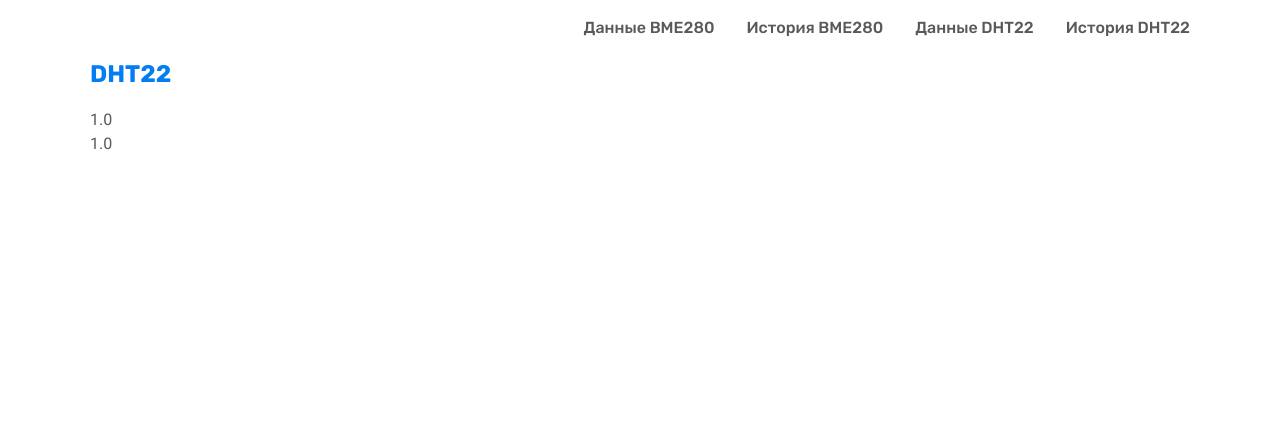
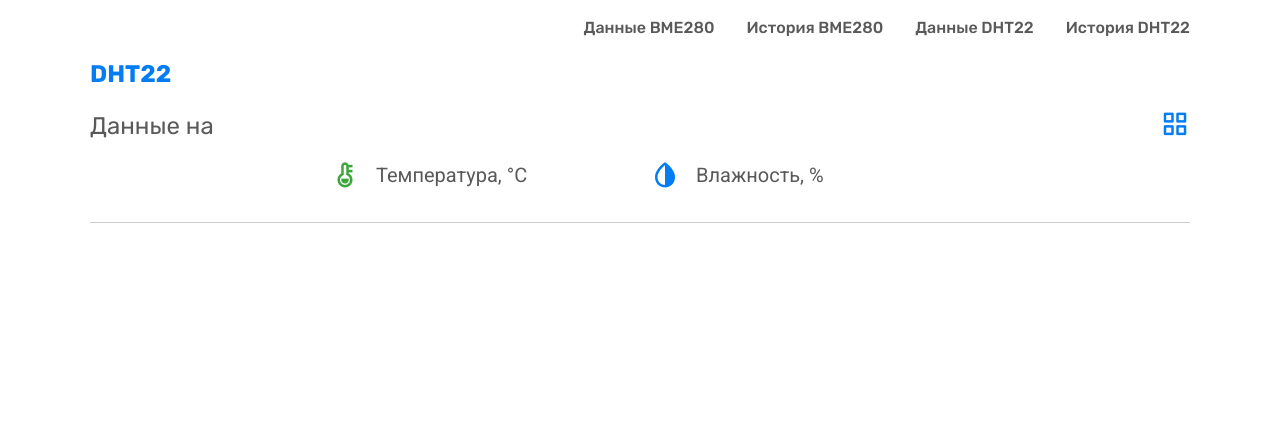
Before and after one commit to Missisol/rpi-sensors, a Django app: page /dht/ in a window 1280 px wide. Shown: the top 422 px of the page. Run offline with Django 4.2, Linux system fonts and the light colour scheme; tables that the repository leaves empty hold one stand-in row (values such as "Sample post"); some libraries are stand-ins or nearby versions.

Commit message:
Dht data page created

```diff
--- /dev/null
+++ b/meteo/static/js/dht_data.js
@@ -0,0 +1,195 @@
+const dateEl = document.querySelector('#local-date')
+
+const temperatureDiv = document.getElementById("temperature");
+const humidityDiv = document.getElementById("humidity");
+
+const temperatureGaugeDiv = document.getElementById("temperature-gauge");
+const humidityGaugeDiv = document.getElementById("humidity-gauge");
+const gaugeDivs = [temperatureGaugeDiv, humidityGaugeDiv]
+
+const temperatureHistoryDiv = document.getElementById("temperature-chart");
+const humidityHistoryDiv = document.getElementById("humidity-chart");
+const historyDivs = [temperatureHistoryDiv, humidityHistoryDiv]
+
+const gaugeDataArr = [
+  {
+    name: 'temperature',
+    text: 'Температура, &deg;C',
+    reference: 30,
+    range: [null, 50],
+    color: "#3ba639",
+    steps: [
+      { range: [0, 20], color: "#fff" },
+      { range: [20, 30], color: "#aaffa9" },
+      { range: [30, 50], color: "#ef7985" },
+    ],
+    value: 40,
+  },
+  {
+    name: 'humidity',
+    text: 'Влажность, %',
+    reference: 40,
+    range: [null, 100],
+    color: "#047df3",
+    steps: [
+      { range: [0, 40], color: "#fff" },
+      { range: [40, 60], color: "#a6cdf3" },
+      { range: [60, 100], color: "#70b0ef" },
+    ],
+    value: 70,
+  },
+];
+
+/* Gauge layout */
+const layout = {
+  width: 300,
+  height: 250,
+  margin: { t: 30, b: 30, l: 30, r: 30 },
+};
+
+/* Gauge config */
+const config = {
+  responsive: true,
+  displayModeBar: false,
+};
+
+function getGaugePlotly() {
+  gaugeDataArr.forEach((data, idx) => {
+    const trace = [
+      {
+        type: "indicator",
+        mode: "gauge+number",
+        title: { text: data.text },
+        gauge: {
+          axis: { range: data.range },
+          bar: { color: data.color},
+          steps: data.steps,
+          threshold: {
+            line: { color: "red", width: 4 },
+            thickness: 0.75,
+            value: data.value,
+          },
+        },
+      },
+    ];
+    Plotly.newPlot(gaugeDivs[idx], trace, layout, config);
+  })
+};
+
+function updateSensorReadings() {
+  fetch(`/api/dht-last/`)
+    .then((response) => response.json())
+    .then((jsonResponse) => {
+      const res = jsonResponse.results[0]
+      const temperature = res.temperature;
+      const humidity = res.humidity;
+      const localDate = new Date(res.full_date).toLocaleString('ru');
+
+      updateGauge(temperature, humidity);
+      updateBoxes(temperature, humidity, localDate);
+    });
+};
+
+function updateGauge(temperature, humidity) {
+  const temperature_update = {
+    value: temperature,
+  };
+  const humidity_update = {
+    value: humidity,
+  };
+
+  Plotly.update(temperatureGaugeDiv, temperature_update);
+  Plotly.update(humidityGaugeDiv, humidity_update);
+}
+
+function updateBoxes(temperature, humidity, localDate) {
+  temperatureDiv.innerHTML = temperature;
+  humidityDiv.innerHTML = humidity;
+  dateEl.innerHTML = localDate;
+}
+
+const historyDataArr = [
+  { name: 'temperature', text: 'Температура', colorway: '3ba639' },
+  { name: 'humidity', text: 'Влажность', colorway: '047df3' },
+];
+
+function getHystoryPlotly() {
+  historyDataArr.forEach((data, idx) => {
+    const trace = {
+      x: [],
+      y: [],
+      name: data.name,
+      mode: "lines+markers",
+      type: "line",
+    };
+    const layout = {
+      height: 300,
+      title: {
+        text: data.text,
+      },
+      font: {
+        size: 14,
+        color: "#808080",
+      },
+      colorway: [data.colorway],
+    };
+    Plotly.newPlot(historyDivs[idx], [trace], layout, config);
+  })
+};
+
+function getDataForLineChart(dataArr, field) {
+  return dataArr.map(item => item[field])
+};
+
+function updateLastData() {
+  let datesArr;
+  let temperatureArr;
+  let humidityArr;
+  fetch('/api/dht/')
+    .then((res) => res.json())
+    .then((jsonRes) => {
+      const res = jsonRes.results
+      datesArr = getDataForLineChart(res, 'full_date');
+      temperatureArr = getDataForLineChart(res, 'temperature');
+      humidityArr = getDataForLineChart(res, 'humidity');
+
+      updateCharts(
+        datesArr,
+        temperatureArr,
+        temperatureHistoryDiv,
+      );
+      updateCharts(
+        datesArr,
+        humidityArr,
+        humidityHistoryDiv,
+      );
+  })
+};
+
+function updateCharts(xArray, yArray, historyDiv) {
+  const data_update = {
+    x: [xArray],
+    y: [yArray],
+  };
+    Plotly.update(historyDiv, data_update);
+}
+
+const timer = 30000
+// const timer = 60 * 1000 * 5
+// const timer = 60 * 1000 * 15 // every 15 minutes
+
+function loop() {
+  setTimeout(() => {
+    updateSensorReadings();
+    updateLastData();
+    loop();
+  }, timer);
+}
+
+(function init() {
+  getGaugePlotly();
+  updateSensorReadings();
+  getHystoryPlotly();
+  updateLastData();
+  loop();
+})();
--- a/meteo/templates/meteo/bme_data.html
+++ b/meteo/templates/meteo/bme_data.html
@@ -9,7 +9,7 @@
   {% include 'meteo/includes/page_title.html' with title="BME280" %}
   {% include 'meteo/includes/bme_last.html' %}
   <div class="delimiter"></div>
-  {% include 'meteo/includes/bme_dynamic.html' %}
+  {% include 'meteo/includes/sensor_dynamic.html' %}
 {% endblock %}
 
 {% block script %}
--- a/meteo/templates/meteo/dht_data.html
+++ b/meteo/templates/meteo/dht_data.html
@@ -1,17 +1,18 @@
 {% extends 'meteo/base.html' %}
+{% load static %}
+
+{% block styles %}
+<link rel="stylesheet" href="{% static 'css/data.css' %}">
+{% endblock %}
 
 {% block content %}
+    {% include 'meteo/includes/page_title.html' with title="DHT22" %}
+    {% include 'meteo/includes/dht_last.html' %}
+    <div class="delimiter"></div>
+    {% include 'meteo/includes/sensor_dynamic.html' %}
+{% endblock %}
 
-
-{% include 'meteo/includes/page_title.html' with title="DHT22" %}
-{% if object_list %}
-<ul>
-    {% for data in object_list %}
-        <li>{{ data.temperature }}</li>
-        <li>{{ data.humidity }}</li>
-    {% endfor %}
-    </ul>
-{% else %}
-    <p>No data are available.</p>
-{% endif %}
+{% block script %}
+    <script src="{% static 'js/dht_data.js' %}" charset="utf-8"></script>
+    <script src="{% static 'js/toggle.js' %}" charset="utf-8"></script>
 {% endblock %}
--- /dev/null
+++ b/meteo/templates/meteo/includes/dht_last.html
@@ -0,0 +1,43 @@
+<section class="section gauge">
+  {% if object_list %}
+    <div class="gauge__header">
+      <div class="gauge__title-wrapper">
+        <h2 class="title">
+          Данные на&nbsp;
+          <span id="local-date" class="title title--date"></span>
+        </h2>
+      </div>
+      <div id="icon-wrapper">
+        <i class="bx bx-grid-alt gauge__icon"></i>
+        <i class="bx bx-list-ul gauge__icon hidden"></i>
+      </div>
+    </div>
+    <div class="wrapper gauge-wrapper hidden">
+      <div class="gauge__box">
+        <div id="temperature-gauge"></div>
+      </div>
+      <div class="gauge__box">
+        <div id="humidity-gauge"></div>
+      </div>
+    </div>
+
+    <div class="wrapper box-wrapper visible">
+      <div class="box">
+        <i class="bx bxs-thermometer readings"></i>
+        <div class="box__content">
+          <div class="box__title">Температура, &deg;C</div>
+          <div class="box__data" id="temperature"></div>
+        </div>
+      </div>
+      <div class="box">
+        <i class="bx bxs-droplet-half readings readings--two"></i>
+        <div class="box__content">
+          <div class="box__title">Влажность, %</div>
+          <div class="box__data" id="humidity"></div>
+        </div>
+      </div>
+    </div>
+    {% else %}
+      <p>No data are available.</p>
+    {% endif %}
+  </section>
```
Also changed, not shown: meteo/templates/meteo/includes/sensor_dynamic.html (renamed from meteo/templates/meteo/includes/bme_dynamic.html).
